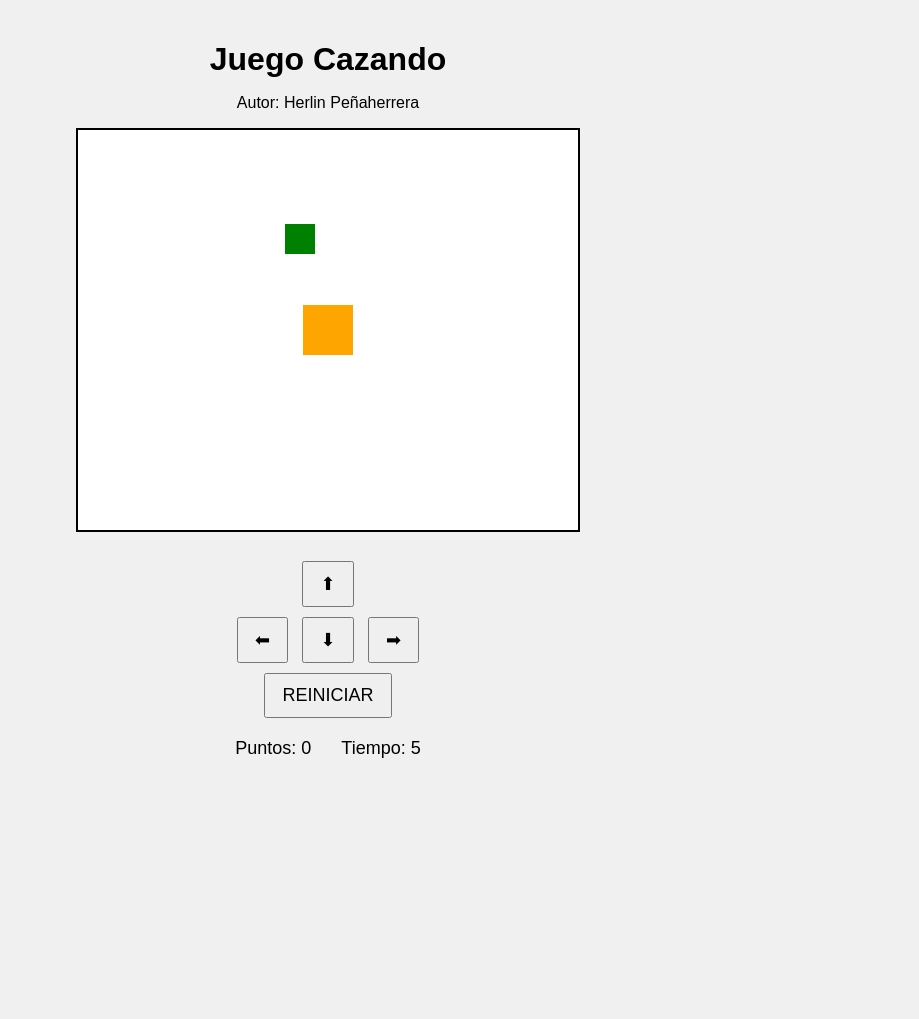
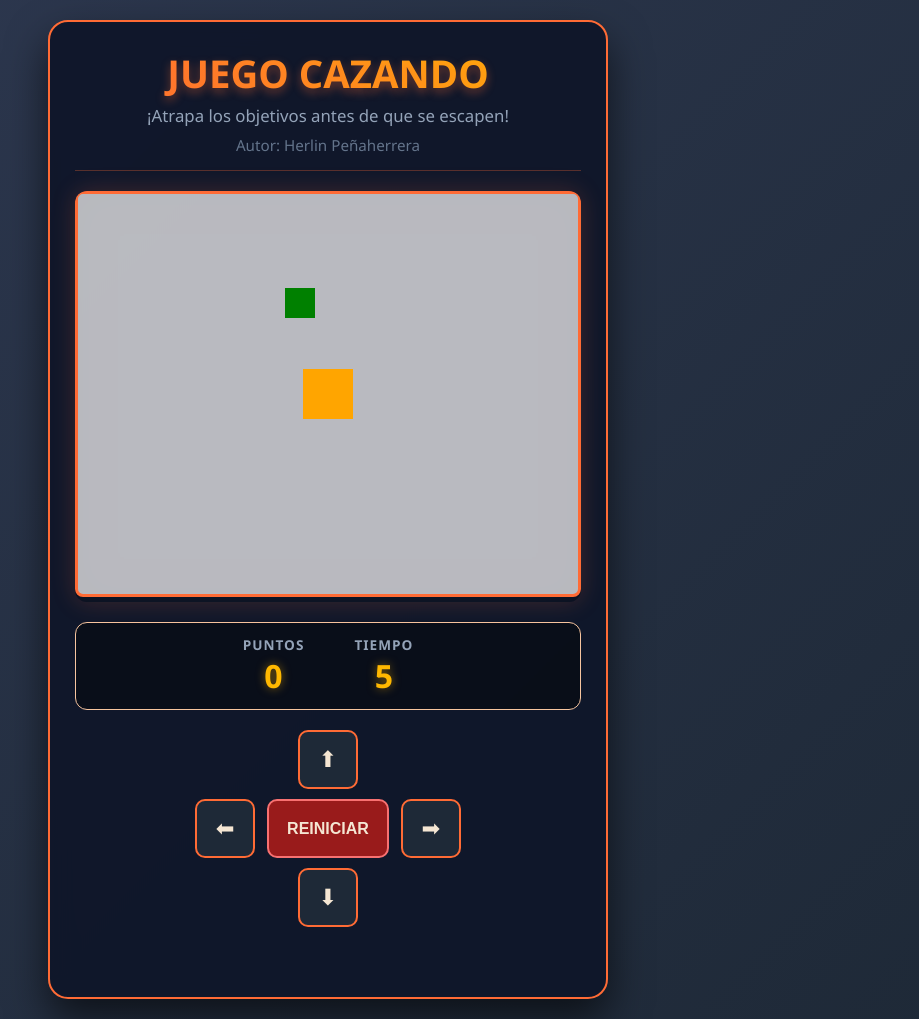
Before and after one commit to devbylin/juego_cazando, a plain HTML site: page index.html in a window 1280 px wide. Shown: the whole page, without its empty margins (312-1231 px from the left). Before the commit the page ends 800 px from the top, so only its background shows below. Drawn offline with Linux system fonts and the light colour scheme.

Commit message:
mejoras en interfas grafica

```diff
--- a/cazando.css
+++ b/cazando.css
@@ -1,42 +1,164 @@
-body {
-  text-align: center;
-  font-family: Arial, sans-serif;
-  background: #f0f0f0;
-  margin: 0;
-  padding: 20px;
+* {
+    margin: 0;
+    padding: 0;
+    box-sizing: border-box;
 }
 
-h1 {
-  margin-bottom: 5px;
+body {
+    background: linear-gradient(135deg, #253049f5, #1e2937);
+    color: #e2e8f0;
+    font-family: 'Segoe UI', 'Arial', sans-serif;
+    text-align: center;
+    min-height: 100vh;
+    padding: 20px;
+    display: flex;
+    align-items: center;
+    justify-content: center;
 }
 
-.panel {
-  margin: 15px 0;
-  font-size: 18px;
-  display: flex;
-  justify-content: center;
-  gap: 30px;
+.game-container {
+    background: rgba(15, 23, 42, 0.95);
+    backdrop-filter: blur(12px);
+    border: 2px solid #FF6B35;
+    border-radius: 20px;
+    padding: 25px;
+    max-width: 560px;
+    box-shadow: 0 20px 40px rgba(0, 0, 0, 0.6);
+}
+
+/* Header */
+.game-header {
+    margin-bottom: 20px;
+    padding-bottom: 15px;
+    border-bottom: 1px solid rgba(255, 107, 53, 0.3);
+}
+
+.title-container h1 {
+    font-size: 2.4rem;
+    font-weight: 800;
+    background: linear-gradient(90deg, #FF6B35, #FFB800);
+    -webkit-background-clip: text;
+    -webkit-text-fill-color: transparent;
+    text-shadow: 0 4px 10px rgba(255, 107, 53, 0.4);
+}
+
+.subtitle {
+    color: #94a3b8;
+    font-size: 1.05rem;
+    margin-top: 5px;
+}
+
+.author {
+    color: #64748b;
+    font-size: 0.95rem;
+    margin-top: 8px;
+}
+
+/* Canvas */
+.canvas-wrapper {
+    position: relative;
+    margin: 20px auto;
+    border-radius: 12px;
+    overflow: hidden;
+    box-shadow: inset 0 0 40px rgba(0, 0, 0, 0.3),
+                0 0 25px rgba(255, 107, 53, 0.2);
 }
 
 canvas {
-  background: white;
-  border: 2px solid black;
+    background: #faf8f8b9;           /* ← Cambiado a blanco */
+    border: 3px solid #FF6B35;
+    border-radius: 8px;
+    image-rendering: pixelated;
 }
 
-.controles {
-  margin-top: 20px;
+/* Stats Panel */
+.stats-panel {
+    display: flex;
+    justify-content: center;
+    gap: 50px;
+    margin: 20px 0;
+    padding: 12px 0;
+    background: rgba(0, 0, 0, 0.4);
+    border-radius: 12px;
+    border: 1px solid #F7C59F;
 }
 
-button {
-  margin: 5px;
-  padding: 10px 16px;
-  font-size: 18px;
-  cursor: pointer;
+.stat {
+    display: flex;
+    flex-direction: column;
+    align-items: center;
 }
 
+.stat-label {
+    font-size: 0.85rem;
+    font-weight: 600;
+    color: #94a3b8;
+    letter-spacing: 1px;
+}
+
+.stat-value {
+    font-size: 2rem;
+    font-weight: 800;
+    color: #FFB800;
+    text-shadow: 0 0 10px rgba(255, 184, 0, 0.5);
+}
+
+/* Controles */
+.controls {
+    margin-top: 15px;
+}
+
+.horizontal-controls {
+    display: flex;
+    justify-content: center;
+    gap: 12px;
+    margin: 10px 0;
+}
+
+.ctrl-btn {
+    background: #1e2937;
+    color: #F5E6D3;
+    border: 2px solid #FF6B35;
+    padding: 14px 18px;
+    font-size: 1.4rem;
+    border-radius: 10px;
+    cursor: pointer;
+    transition: all 0.2s ease;
+    min-width: 60px;
+}
+
+.ctrl-btn:hover {
+    background: #FF6B35;
+    color: white;
+    transform: scale(1.1);
+}
+
+.reset-btn {
+    background: #991b1b;
+    border-color: #f87171;
+    font-size: 1rem;
+    font-weight: bold;
+}
+
+.reset-btn:hover {
+    background: #ef4444;
+}
+
+/* Mensaje */
 #mensaje {
-  font-size: 20px;
-  font-weight: bold;
-  color: darkred;
-  margin-top: 15px;
+    font-size: 1.4rem;
+    font-weight: bold;
+    margin-top: 15px;
+    min-height: 30px;
+    text-shadow: 0 0 10px rgba(255, 107, 53, 0.6);
 }
+
+/* Responsive */
+@media (max-width: 600px) {
+    .game-container {
+        padding: 18px;
+    }
+    h1 {
+        font-size: 2rem;
+    }
+}
--- a/index.html
+++ b/index.html
@@ -1,36 +1,55 @@
 <!DOCTYPE html>
-<html>
+<html lang="es">
 <head>
-    <title>Juego Cazando</title>
-    <link rel="stylesheet" href="cazando.css"/>
+    <meta charset="UTF-8">
+    <meta name="viewport" content="width=device-width, initial-scale=1.0">
+    <title>JUEGO CAZANDO</title>
+    <link rel="stylesheet" href="cazando.css">
     <script src="utilitarios.js"></script>
 </head>
 <body onload="iniciarJuego()">
 
-    <h1>Juego Cazando</h1>
-    <p>Autor: Herlin Peñaherrera</p>
+    <div class="game-container">
+        <!-- Header -->
+        <header class="game-header">
+            <div class="title-container">
+                <h1>JUEGO CAZANDO</h1>
+                <p class="subtitle">¡Atrapa los objetivos antes de que se escapen!</p>
+            </div>
+            <div class="author">Autor: Herlin Peñaherrera</div>
+        </header>
+
+        <!-- Canvas -->
+        <div class="canvas-wrapper">
             <canvas id="areaJuego" width="500" height="400"></canvas>
-
-
-    <div class="controles">
-      <button onclick="moverArriba()">⬆</button>
-      <br>
-      <button onclick="moverIzquierda()">⬅</button>
-      <button onclick="moverAbajo()">⬇</button>
-      <button onclick="moverDerecha()">➡</button><br>
-      <button onclick="reiniciarJuego()">REINICIAR</button>
         </div>
 
+        <!-- Stats -->
+        <div class="stats-panel">
+            <div class="stat">
+                <span class="stat-label">PUNTOS</span>
+                <span class="stat-value" id="txtPuntaje">0</span>
+            </div>
+            <div class="stat">
+                <span class="stat-label">TIEMPO</span>
+                <span class="stat-value" id="txtTiempo">10</span>
+            </div>
+        </div>
 
-    <div class="panel">
-      <span>Puntos: <span id="txtPuntaje">0</span></span>
-      <span>Tiempo: <span id="txtTiempo">10</span></span>
+        <!-- Controles -->
+        <div class="controls">
+            <button class="ctrl-btn" onclick="moverArriba()">⬆</button>
+            <div class="horizontal-controls">
+                <button class="ctrl-btn" onclick="moverIzquierda()">⬅</button>
+                <button class="ctrl-btn reset-btn" onclick="reiniciarJuego()">REINICIAR</button>
+                <button class="ctrl-btn" onclick="moverDerecha()">➡</button>
+            </div>
+            <button class="ctrl-btn" onclick="moverAbajo()">⬇</button>
         </div>
 
         <p id="mensaje"></p>
+    </div>
 
     <script src="cazando.js"></script>
 </body>
-
-
 </html>
```
Lines whose indentation alone changed are shown as unchanged.
